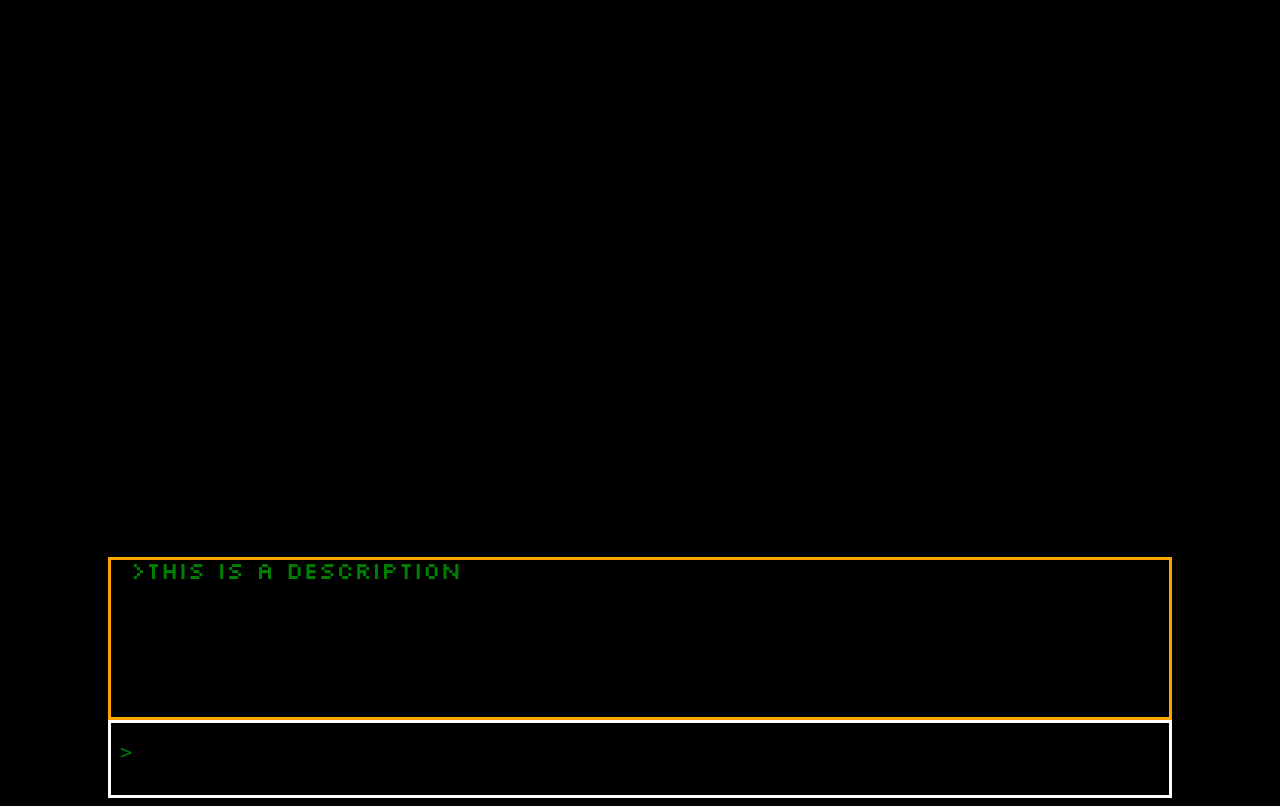
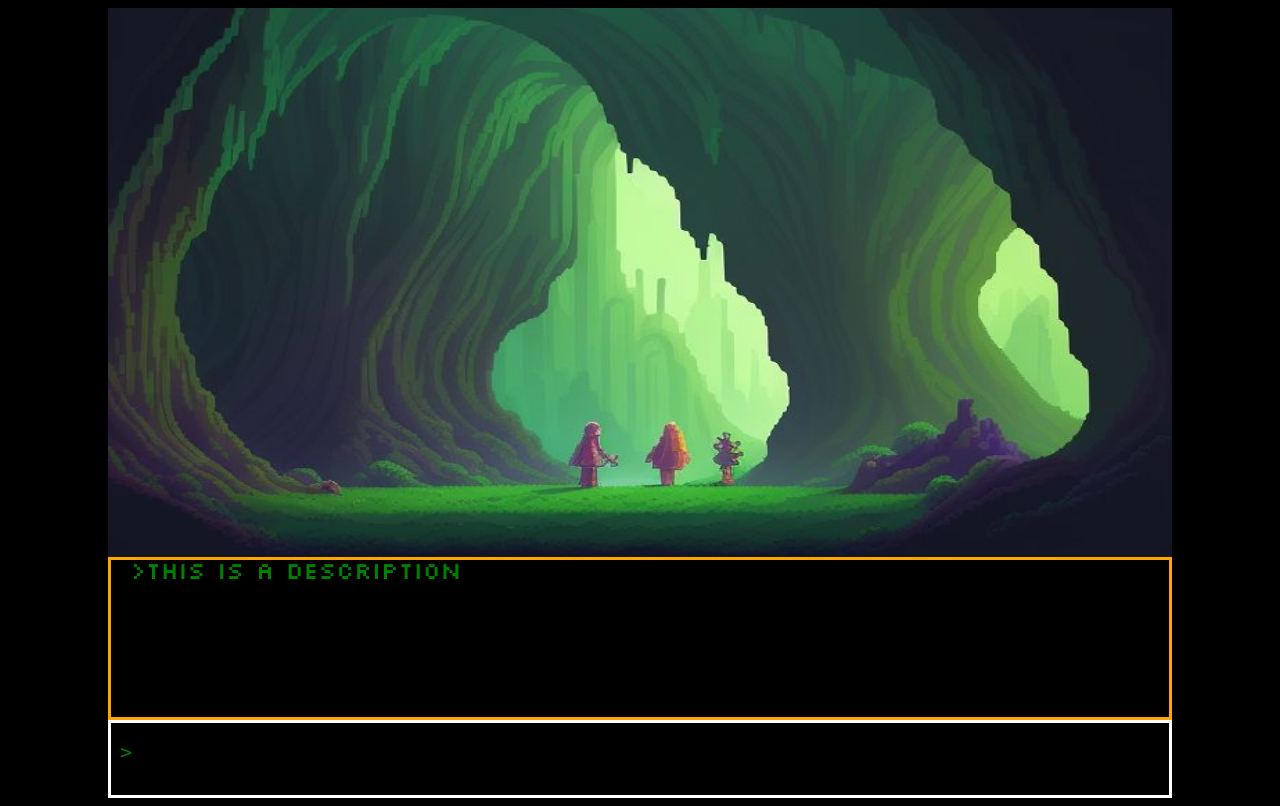
Before and after one commit to Firecracker123/Hackathon-Team-38, a Flask app: page / in a window 1280 px wide. Run offline with Flask 3, Linux system fonts and the light colour scheme; some web fonts are replaced.

Commit message:
Image display added

```diff
--- /dev/null
+++ b/static/image.js
@@ -0,0 +1,36 @@
+console.log("Loaded image.js!");
+
+const canv = document.getElementById("canvas");
+
+// borrowed from https://stackoverflow.com/questions/10214873/make-canvas-as-wide-and-as-high-as-parent
+function fitToContainer(canvas) {
+    // Make it visually fill the positioned parent
+    canvas.style.width ='100%';
+    canvas.style.height='100%';
+    // ...then set the internal size to match
+    canvas.width  = canvas.offsetWidth;
+    canvas.height = canvas.offsetHeight;
+}
+
+fitToContainer(canv);
+
+const ctx = canv.getContext("2d");
+
+const current_img = new Image;
+
+current_img.src = "/static/test_scene.jpeg";
+
+function draw() {
+    // the idea is to read in here the current url value from a
+    // hidden HTML element which will be modified by the game logic in python
+    // so we would have something this:
+    //
+    // current_url = document.getElementById("current_url")
+    // current_img.src = current_url.innerHTML
+
+    ctx.drawImage(current_img, 0, 0, canv.width, canv.height);
+
+    requestAnimationFrame(draw);
+}
+
+draw();
--- a/templates/mainpage.html
+++ b/templates/mainpage.html
@@ -4,7 +4,9 @@
     <head><link rel="stylesheet" href="{{ url_for('static', filename='styling.css') }}"> <link href="https://fonts.cdnfonts.com/css/common-pixel" rel="stylesheet"></head>
 
     <body>
-        <div id = 'image_body'></div>
+        <div id = 'image_body'>
+            <canvas id="canvas"></canvas> <!-- this is where all images will be displayed-->
+        </div>
 
 
         <div id="description_and_input">
@@ -15,6 +17,7 @@
             </div>
         </div>
 
+        <script src="/static/image.js"></script>
     </body>
 
 </html>
```
Also changed, not shown: static/test_scene.jpeg (added).
